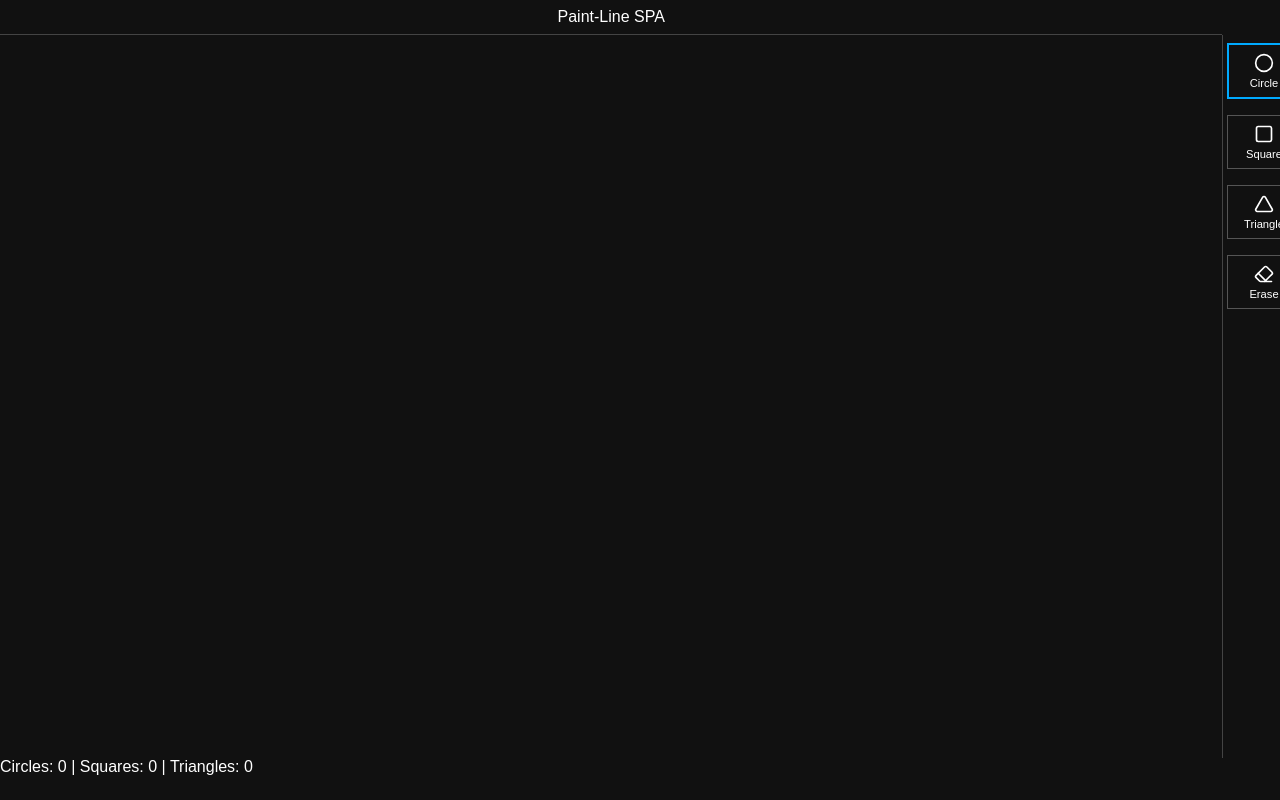
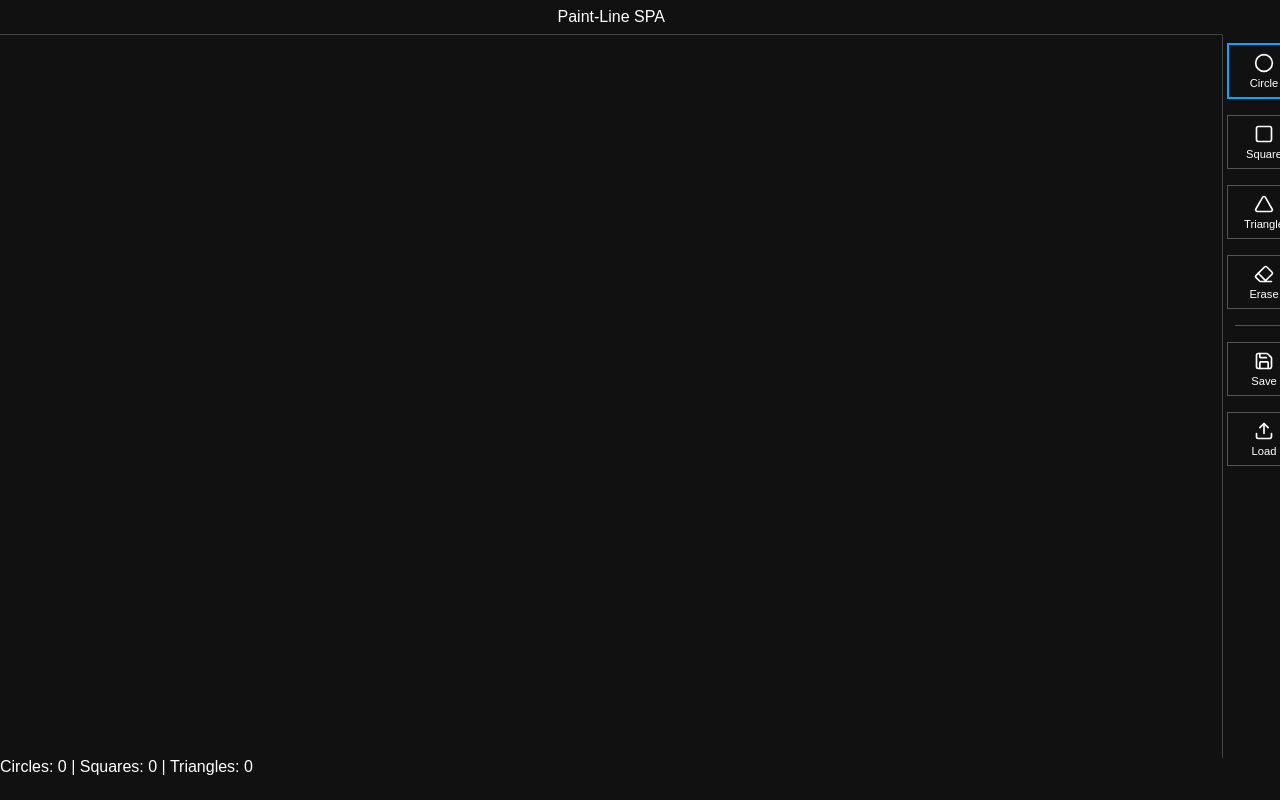
Before and after one commit to maniebra/wp-hw2, a React (Vite) app: page / in a window 1280 px wide. Shown: the top 800 px of the page. Built offline with nearby package versions, Linux system fonts and the light colour scheme.

Commit message:
add save and load functionality

```diff
--- a/src/app.tsx
+++ b/src/app.tsx
@@ -21,14 +21,19 @@ export default function APP() {
         display: 'flex',
       }}
     >
-      <div style={{ display: 'flex', flexDirection: 'column', width: '95.5vw', height: '97%'}}>
+      <div style={{ display: 'flex', flexDirection: 'column', width: '95.5vw', height: '97%' }}>
         <Navbar />
         <div style={{ display: 'flex', flex: 1 }}>
           <Canvas vm={vm} tool={tool} />
-          <Toolbar tool={tool} setTool={setTool} />
+          <Toolbar
+            tool={tool}
+            setTool={setTool}
+            onSave={vm.saveCurrent}
+            onLoad={vm.loadFromStorage}
+          />
         </div>
         <Stats vm={vm} />
       </div>
     </div>
-   );
+  );
 }
--- a/src/viewmodels/canvas-vm.ts
+++ b/src/viewmodels/canvas-vm.ts
@@ -3,17 +3,11 @@ import { type Shape, type ShapeType } from '../models/shapes';
 import { loadShapes, saveShapes } from '../utils/storage';
 import { pointInShape } from '../utils/geometry';
 
-
 const SIZE = 40;
 const uid = () => `${Date.now().toString(36)}-${Math.random().toString(36).slice(2)}`;
 
 export const useCanvasVM = () => {
-  const [shapes, setShapes] = useState<Shape[]>([]);
-
-  // hydrated state
-  useEffect(() => setShapes(loadShapes), []);
-  // persist
-  useEffect(() => saveShapes(shapes), [shapes]);
+  const [shapes, setShapes] = useState<Shape[]>(() => loadShapes());
 
   const add = useCallback((type: ShapeType, x: number, y: number) => {
     setShapes((prev) => [...prev, { id: uid(), type, x, y, size: SIZE }]);
@@ -23,5 +17,13 @@ export const useCanvasVM = () => {
     setShapes((prev) => prev.filter((s) => !pointInShape(s, x, y)));
   }, []);
 
-  return { shapes, add, removeAt } as const;
+  const saveCurrent = useCallback(() => {
+    saveShapes(shapes);
+  }, [shapes]);
+
+  const loadFromStorage = useCallback(() => {
+    setShapes(loadShapes());
+  }, []);
+
+  return { shapes, add, removeAt, saveCurrent, loadFromStorage } as const;
 };
--- a/src/views/components/toolbar.tsx
+++ b/src/views/components/toolbar.tsx
@@ -1,17 +1,19 @@
 import React from 'react';
-import { Circle as CircleIcon, Square as SquareIcon, Triangle as TriangleIcon, Eraser } from 'lucide-react';
+import { Circle as CircleIcon, Square as SquareIcon, Triangle as TriangleIcon, SaveIcon, UploadIcon,  Eraser } from 'lucide-react';
 import { type ShapeType } from '../../models/shapes';
 
 interface Props {
   tool: ShapeType | 'erase';
   setTool: (t: ShapeType | 'erase') => void;
+  onSave: () => void;
+  onLoad: () => void;
 }
 
-export default function Toolbar({ tool, setTool }: Props) {
-  const btn = (t: string) => ({
+export default function Toolbar({ tool, setTool, onSave, onLoad }: Props) {
+  const btn = (t?: string) => ({
     margin: '0.5rem',
     padding: '0.5rem 0.75rem',
-    border: tool === t ? '2px solid #00aaff' : '1px solid #555',
+    border: t ? (tool === t ? '2px solid #00aaff' : '1px solid #555') : '1px solid #555',
     background: 'transparent',
     color: '#fff',
     display: 'flex',
@@ -50,6 +52,18 @@ export default function Toolbar({ tool, setTool }: Props) {
         <Eraser size={20} />
         <span style={label}>Erase</span>
       </button>
+
+      {/* Divider line */}
+      <div style={{ width: '70%', borderTop: '1px solid #555', margin: '0.5rem 0' }} />
+
+      <button style={btn()} onClick={onSave}>
+        <SaveIcon size={20} />
+        <span style={label}>Save</span>
+      </button>
+      <button style={btn()} onClick={onLoad}>
+        <UploadIcon size={20} />
+        <span style={label}>Load</span>
+      </button>
     </aside>
   );
 }
```
